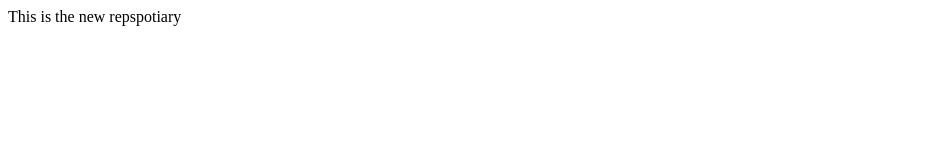
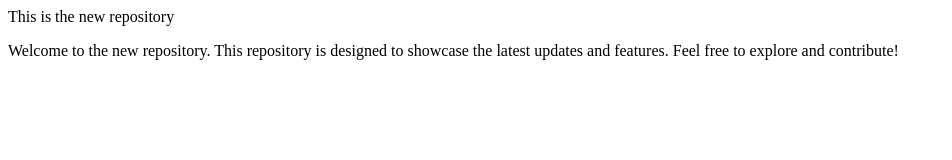
Before and after one commit to Vanshita-2007/Local-Repo, a plain HTML site: page index.html in a window 1280 px wide. Shown: the whole page, without its empty margins (0-952 px from the left). Drawn offline with Linux system fonts and the light colour scheme.

Commit message:
Fixed index

```diff
--- a/index.html
+++ b/index.html
@@ -1 +1,2 @@
-<p>This is the new repspotiary</p>
+<p>This is the new repository</p>
+<p>Welcome to the new repository. This repository is designed to showcase the latest updates and features. Feel free to explore and contribute!</p>
```
